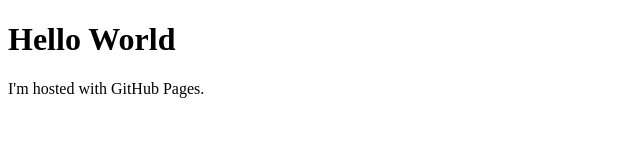
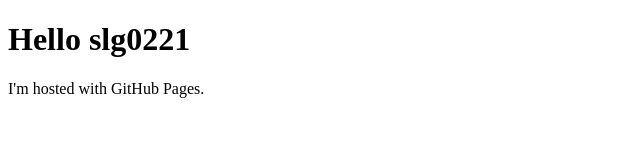
Before and after one commit to slg0221/slg0221.github.io, a plain HTML site: page index.html in a window 1280 px wide. Shown: the full height of the page, 0-640 px from the left. Drawn offline with Linux system fonts and the light colour scheme.

Commit message:
Update index.html

```diff
--- a/index.html
+++ b/index.html
@@ -1,7 +1,7 @@
 <!DOCTYPE html>
 <html>
 <body>
-<h1>Hello World</h1>
+<h1>Hello slg0221</h1>
 <p>I'm hosted with GitHub Pages.</p>
 </body>
 </html>
```
